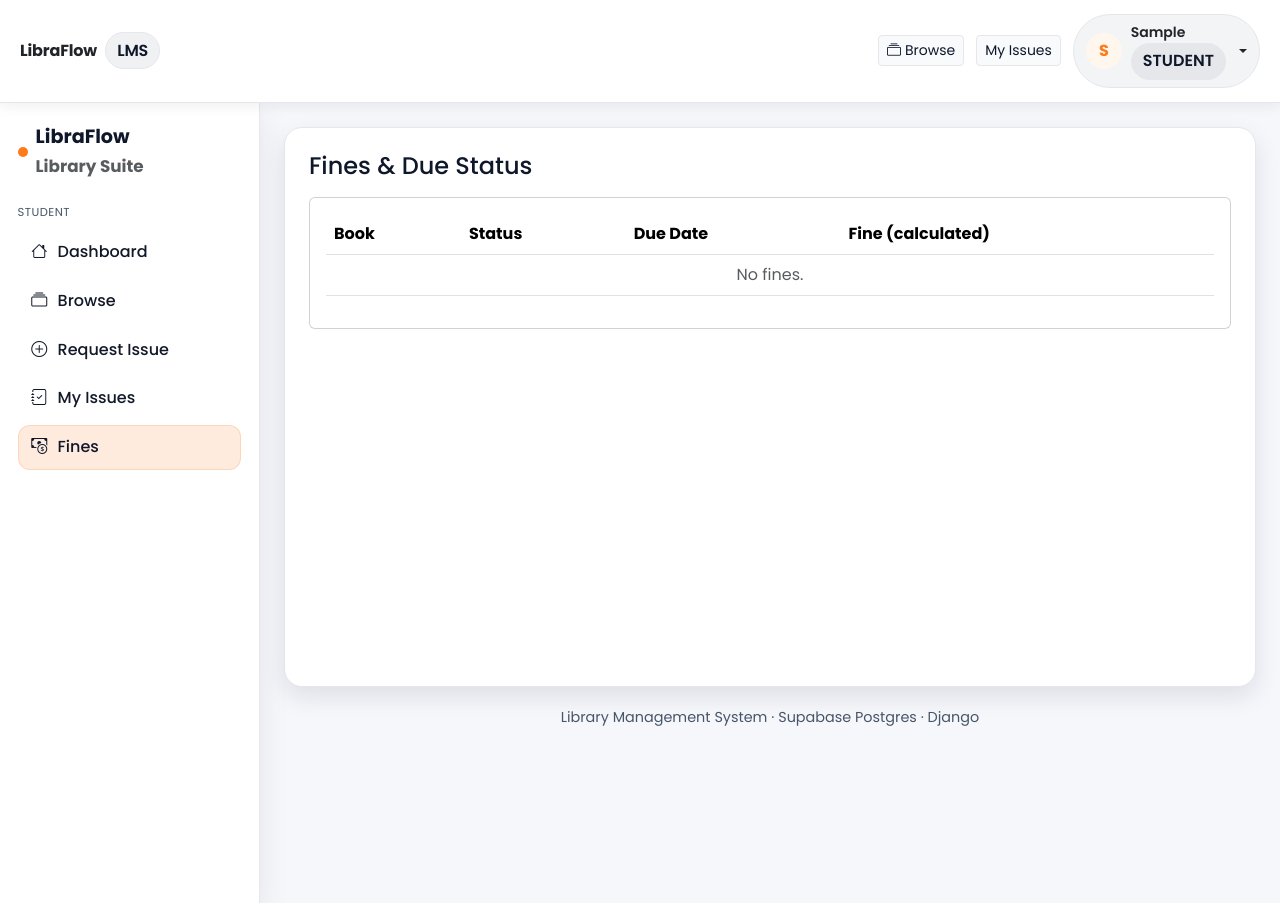
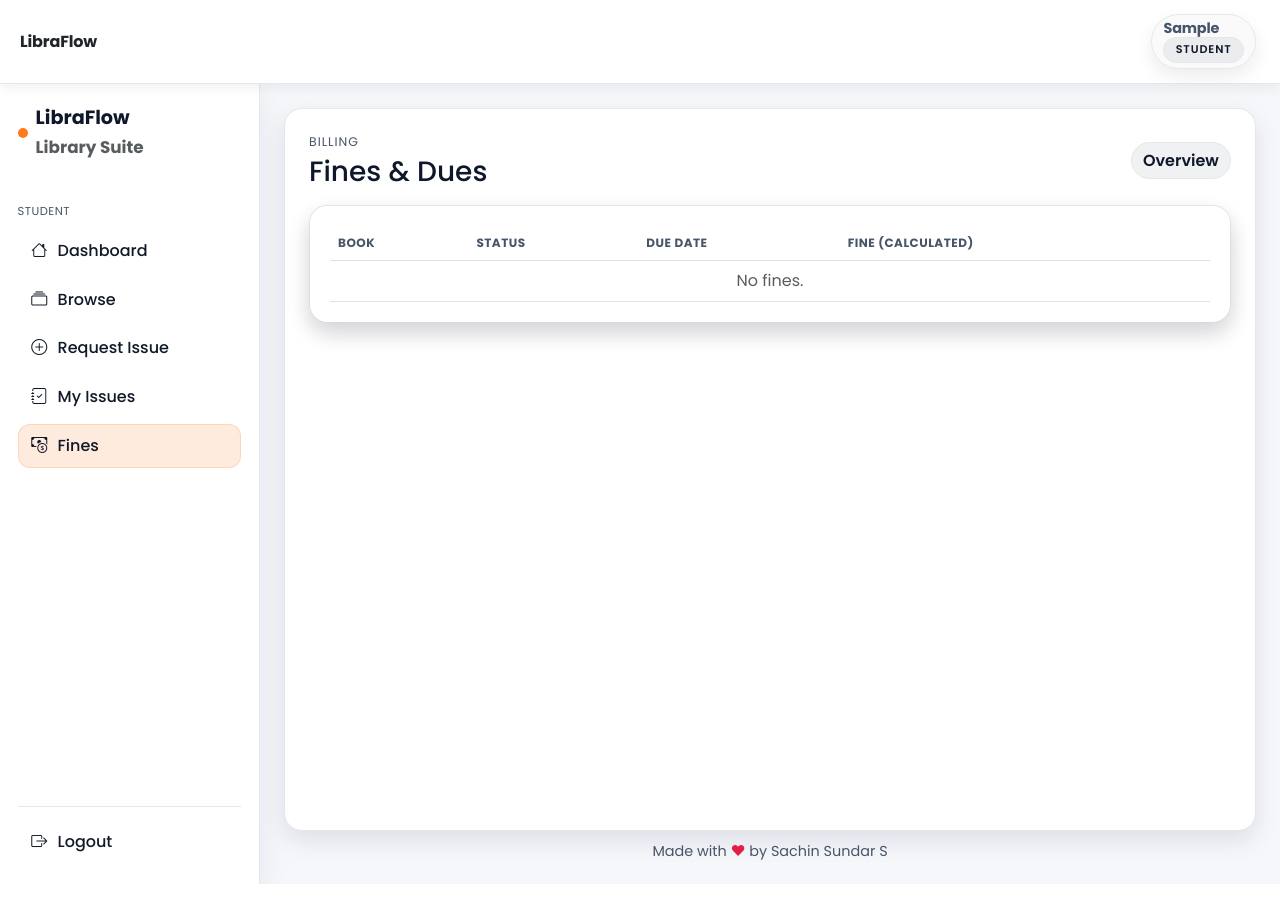
Before and after one commit to Sachin200505/library_management_system, a Django app: page /transactions/fines/ in a window 1280 px wide. Run offline with Django 4.2, Linux system fonts and the light colour scheme; the visitor is signed in with stand-in values (Sample User, id 1); data that the repository does not hold is empty.

Commit message:
Refine UI layout and request experience

```diff
--- a/static/css/components.css
+++ b/static/css/components.css
@@ -21,6 +21,8 @@
   color: var(--text-dark);
   border-right: 1px solid var(--border-subtle);
   box-shadow: 0 12px 30px rgba(15, 23, 42, 0.08);
+  display: flex;
+  flex-direction: column;
 }
 
 .sidebar .brand {
@@ -36,6 +38,13 @@
 .sidebar .brand small { color: var(--text-muted); }
 
 .sidebar .nav { display: flex; flex-direction: column; gap: 0.25rem; }
+
+.sidebar-content { flex: 1 1 auto; display: flex; flex-direction: column; }
+
+.sidebar-footer { margin-top: 1rem; padding-top: 0.75rem; border-top: 1px solid var(--border-subtle); }
+.sidebar-footer .nav-link { width: 100%; }
+.logout-link { color: #b91c1c; }
+.logout-link:hover { color: #7f1d1d; background: rgba(239, 68, 68, 0.08); }
 
 .sidebar .nav-link {
   color: #111827;
@@ -72,11 +81,50 @@
 
 .topbar .brand { font-weight: 700; letter-spacing: -0.01em; }
 
-.topbar .nav-actions { display: flex; align-items: center; gap: 0.75rem; flex-wrap: wrap; }
+.topbar .nav-actions { display: flex; align-items: center; gap: 0.5rem; flex-wrap: wrap; }
 
-.user-pill { display: inline-flex; align-items: center; gap: 0.55rem; background: #f3f4f6; padding: 0.45rem 0.75rem; border-radius: 999px; font-weight: 600; border: 1px solid var(--border-subtle); }
+.sidebar-toggle {
+  border: none;
+  background: transparent;
+  color: var(--text-dark);
+  padding: 0.2rem 0.25rem;
+  display: inline-flex;
+  align-items: center;
+  justify-content: center;
+  font-size: 1.55rem;
+  line-height: 1;
+  box-shadow: none;
+}
 
-.user-pill .avatar { width: 36px; height: 36px; border-radius: 50%; background: #fff7ed; color: var(--primary-orange); display: grid; place-items: center; font-weight: 700; }
+.sidebar-toggle:hover { color: var(--primary-orange); background: transparent; }
+.sidebar-toggle:focus { outline: 2px solid rgba(249, 115, 22, 0.35); outline-offset: 2px; }
+
+.user-pill {
+  display: inline-flex;
+  align-items: center;
+  justify-content: center;
+  gap: 0.35rem;
+  background: rgba(15, 23, 42, 0.02);
+  padding: 0.35rem 0.7rem;
+  border-radius: 999px;
+  font-weight: 600;
+  border: 1px solid var(--border-subtle);
+  box-shadow: 0 8px 18px rgba(15, 23, 42, 0.08);
+  transform: translateX(-4px);
+  transition: transform 0.15s ease, box-shadow 0.15s ease;
+}
+
+.user-pill:hover { transform: translateX(-2px) scale(1.02); box-shadow: 0 10px 22px rgba(15, 23, 42, 0.1); }
+
+.user-meta { line-height: 1.15; text-align: center; align-items: center; display: flex; flex-direction: column; }
+.user-name { font-weight: 700; letter-spacing: -0.01em; color: var(--text-muted); font-size: 0.9rem; }
+.user-role {
+  font-size: 0.7rem;
+  letter-spacing: 0.08em;
+  padding: 0.08rem 0.5rem;
+  align-self: center;
+  text-align: center;
+}
 
 .btn-gradient { background: var(--gradient); border: 0; color: #fff; border-radius: var(--radius-md); box-shadow: 0 12px 30px rgba(249, 115, 22, 0.28); }
 .btn-gradient:hover { filter: brightness(0.96); color: #fff; }
@@ -87,15 +135,26 @@
 .btn-outline-dark { border-color: var(--border-subtle); color: var(--text-dark); }
 .btn-outline-dark:hover { background: var(--text-dark); color: #fff; }
 
-.page-wrapper { padding: 1.5rem; }
 
-.page-content { background: #ffffff; border-radius: var(--radius-lg); box-shadow: var(--shadow-card); padding: 1.5rem; min-height: 70vh; border: 1px solid var(--border-subtle); }
+.page-wrapper {
+  padding: 1.5rem 1.5rem 0.75rem;
+  min-height: 100vh;
+  display: flex;
+  flex-direction: column;
+}
+
+.page-content { background: #ffffff; border-radius: var(--radius-lg); box-shadow: var(--shadow-card); padding: 1.5rem; flex: 1; min-height: auto; border: 1px solid var(--border-subtle); display: flex; flex-direction: column; }
 
 .page-header { display: flex; justify-content: space-between; align-items: center; margin-bottom: 1rem; gap: 1rem; }
 
 .page-header .title-block { display: flex; flex-direction: column; gap: 0.2rem; }
 
 .page-header .kicker { text-transform: uppercase; letter-spacing: 0.08em; font-size: 0.78rem; color: var(--text-muted); }
+.form-card-tight .card-body { padding: 1rem 1.1rem; }
+.form-compact .form-floating-modern { margin-bottom: 0.75rem; }
+.form-compact .btn { margin-top: 0.25rem; }
+
+.form-card-tight { max-width: 520px; margin: 0 auto; }
 
 .action-stack { display: flex; flex-wrap: wrap; gap: 0.5rem; align-items: center; }
 .action-stack > * { flex: 0 1 auto; }
@@ -126,9 +185,22 @@
 .table-modern tbody tr td { vertical-align: middle; }
 
 .badge-status { padding: 0.4rem 0.7rem; border-radius: 999px; font-weight: 600; }
-.badge-available { background: #22c55e; color: #0f2f1a; }
+.badge-available { background: #bbf7d0; color: #166534; }
 .badge-issued { background: #f59e0b; color: #3b2d0c; }
 .badge-overdue { background: #ef4444; color: #fff; }
+
+.btn-soft-orange {
+  background: #fff4e5;
+  color: #b45309;
+  border: 1px solid #fcd9b6;
+  box-shadow: 0 6px 16px rgba(249, 115, 22, 0.12);
+}
+
+.btn-soft-orange:hover {
+  background: #ffe8cc;
+  color: #9a3412;
+  border-color: #fbbf8a;
+}
 
 .form-floating-modern { position: relative; margin-bottom: 1rem; }
 .form-floating-modern input,
@@ -223,7 +295,15 @@
 
 .mini-meta { display: flex; flex-wrap: wrap; gap: 0.5rem; }
 
-.footer-modern { padding: 1.25rem; color: var(--text-muted); font-size: 0.9rem; text-align: center; }
+.footer-modern {
+  padding: 0.75rem 0.9rem;
+  margin: 0;
+  color: var(--text-muted);
+  font-size: 0.9rem;
+  text-align: center;
+  line-height: 1.2;
+}
+.text-rose { color: #e11d48; }
 
 @media (max-width: 1080px) {
   .app-shell { grid-template-columns: 1fr; }
--- a/templates/base.html
+++ b/templates/base.html
@@ -30,7 +30,7 @@
                 {% block content %}{% endblock %}
             </main>
             <footer class="footer-modern">
-                Library Management System · Supabase Postgres · Django
+                Made with <span class="text-rose">❤</span> by Sachin Sundar S
             </footer>
         </div>
     </div>
--- a/templates/components/navbar.html
+++ b/templates/components/navbar.html
@@ -1,34 +1,21 @@
 <header class="topbar">
   <div class="d-flex align-items-center gap-2">
     {% if user.is_authenticated %}
-    <button class="btn btn-ghost btn-sm d-lg-none" type="button" id="sidebarToggle" aria-label="Toggle navigation">
+    <button class="sidebar-toggle d-lg-none" type="button" id="sidebarToggle" aria-label="Toggle navigation">
       <i class="bi bi-list"></i>
     </button>
     {% endif %}
     <a class="brand d-flex align-items-center gap-2" href="{% url 'accounts:landing' %}">
       <span class="fw-bold text-dark">LibraFlow</span>
-      <span class="badge-soft">LMS</span>
     </a>
   </div>
   <div class="nav-actions">
-    <a class="btn btn-ghost btn-sm d-none d-md-inline-flex" href="{% url 'books:list' %}"><i class="bi bi-collection me-1"></i>Browse</a>
-    {% if user.is_authenticated and user.profile.role == 'STUDENT' %}
-      <a class="btn btn-ghost btn-sm d-none d-md-inline-flex" href="{% url 'transactions:my-issues' %}">My Issues</a>
-    {% endif %}
     {% if user.is_authenticated %}
-      <div class="dropdown">
-        <button class="btn user-pill dropdown-toggle" data-bs-toggle="dropdown" aria-expanded="false">
-          <span class="avatar">{{ user.first_name|default:user.username|slice:':1'|upper }}</span>
-          <div class="d-flex flex-column align-items-start">
-            <span class="small">{{ user.first_name|default:user.username }}</span>
-            <span class="badge-soft text-uppercase">{{ user.profile.role }}</span>
-          </div>
-        </button>
-        <ul class="dropdown-menu dropdown-menu-end">
-          <li><a class="dropdown-item" href="{% url 'accounts:dashboard' %}"><i class="bi bi-speedometer2 me-2"></i>Dashboard</a></li>
-          <li><hr class="dropdown-divider"></li>
-          <li><a class="dropdown-item" href="{% url 'accounts:logout' %}">Logout</a></li>
-        </ul>
+      <div class="user-pill" title="{{ user.first_name|default:user.username }}">
+        <div class="d-flex flex-column align-items-start user-meta">
+          <span class="user-name">{{ user.first_name|default:user.username }}</span>
+          <span class="badge-soft user-role text-uppercase">{{ user.profile.role }}</span>
+        </div>
       </div>
     {% else %}
       <a class="btn btn-ghost btn-sm" href="{% url 'accounts:login' %}">Login</a>
--- a/templates/components/sidebar.html
+++ b/templates/components/sidebar.html
@@ -6,6 +6,7 @@
       <small class="text-muted">Library Suite</small>
     </div>
   </div>
+  <div class="sidebar-content">
     {% if user.is_authenticated and user.profile.role == 'ADMIN' %}
       <div class="nav-section">Admin</div>
       <nav class="nav flex-column">
@@ -26,4 +27,10 @@
         <a class="nav-link {% if '/transactions/fines' in request.path %}active{% endif %}" href="{% url 'transactions:fines' %}"><i class="bi bi-cash-coin"></i><span>Fines</span></a>
       </nav>
     {% endif %}
+  </div>
+  {% if user.is_authenticated %}
+  <div class="sidebar-footer">
+    <a class="nav-link logout-link" href="{% url 'accounts:logout' %}"><i class="bi bi-box-arrow-right"></i><span>Logout</span></a>
+  </div>
+  {% endif %}
 </aside>
--- a/templates/student/browse_books.html
+++ b/templates/student/browse_books.html
@@ -31,7 +31,7 @@
         <div class="d-flex justify-content-between align-items-center mt-2">
           <button class="btn btn-outline-dark btn-sm" data-bs-toggle="modal" data-bs-target="#bookModal" data-title="{{ book.title }}" data-author="{{ book.author.name }}" data-category="{{ book.category }}" data-desc="{{ book.description }}" data-available="{{ book.available_count }}">Details</button>
           {% if user.is_authenticated and user.profile.role == 'STUDENT' and book.is_available %}
-          <a class="btn btn-gradient btn-sm" href="{% url 'transactions:request-issue-book' book.id %}">Request</a>
+          <a class="btn btn-soft-orange btn-sm" href="{% url 'transactions:request-issue-book' book.id %}">Request</a>
           {% endif %}
         </div>
       </div>
--- a/templates/student/fines.html
+++ b/templates/student/fines.html
@@ -1,18 +1,24 @@
 {% extends 'base.html' %}
 {% block title %}Fines & Dues{% endblock %}
 {% block content %}
-<h4 class="mb-3">Fines & Due Status</h4>
-<div class="card hover-lift">
-  <div class="card-body table-responsive">
-    <table class="table align-middle">
+<div class="page-header">
+  <div class="title-block">
+    <span class="kicker">Billing</span>
+    <h3 class="mb-0">Fines & Dues</h3>
+  </div>
+  <span class="badge-soft">Overview</span>
+</div>
+<div class="card-modern card-ghost">
+  <div class="card-body table-responsive table-modern">
+    <table class="table table-modern-striped align-middle mb-0 table-stack">
       <thead><tr><th>Book</th><th>Status</th><th>Due Date</th><th>Fine (calculated)</th></tr></thead>
       <tbody>
         {% for issue in issues %}
         <tr>
-          <td>{{ issue.book.title }}</td>
-          <td>{{ issue.status }}</td>
-          <td>{{ issue.due_date|default:'-' }}</td>
-          <td>{% if issue.fine %}{{ issue.fine.amount }}{% elif issue.is_overdue %}{{ issue.compute_fine }}{% else %}-{% endif %}</td>
+          <td data-label="Book">{{ issue.book.title }}</td>
+          <td data-label="Status">{{ issue.status }}</td>
+          <td data-label="Due Date">{{ issue.due_date|default:'-' }}</td>
+          <td data-label="Fine (calculated)">{% if issue.fine %}{{ issue.fine.amount }}{% elif issue.is_overdue %}{{ issue.compute_fine }}{% else %}-{% endif %}</td>
         </tr>
         {% empty %}
         <tr><td colspan="4" class="text-center text-muted">No fines.</td></tr>
```
Also changed, not shown: templates/request_issue.html (+4 -4 lines). Lines whose indentation alone changed are shown as unchanged.
